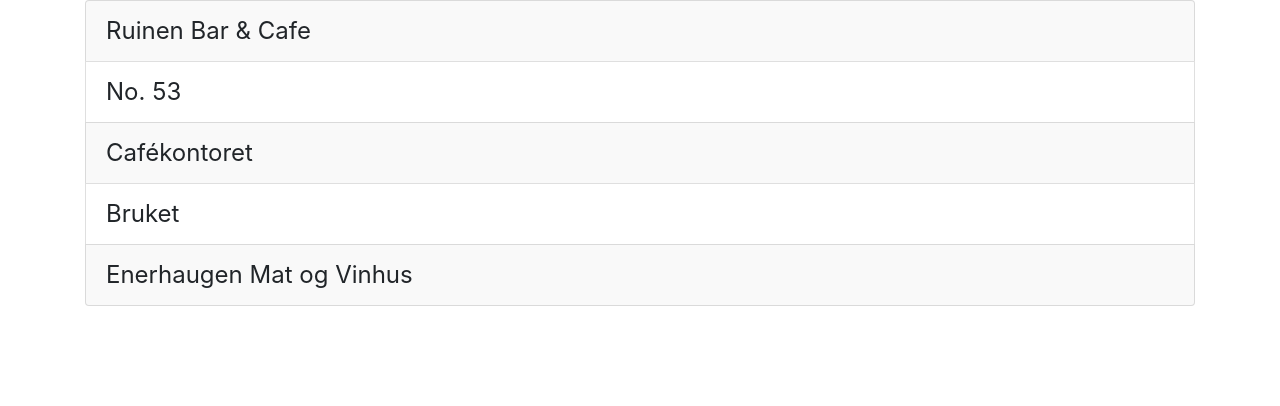
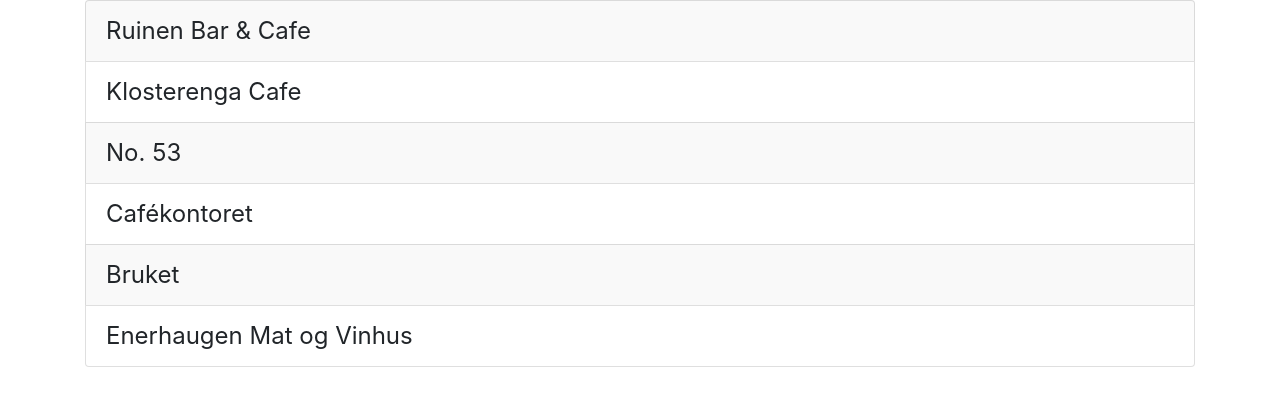
Before and after one commit to kusma/tom-waits, a Jekyll site: the page built from index.md, in a window 1280 px wide. Shown: the top 406 px of the page. Built offline with Jekyll 4.4.1, drawn with Linux system fonts in a browser that asks for light colours.

Commit message:
Update bars.yml

```diff
--- a/_data/bars.yml
+++ b/_data/bars.yml
@@ -1,4 +1,5 @@
 - Ruinen Bar & Cafe
+- Klosterenga Cafe
 - No. 53
 - Cafékontoret
 - Bruket
```
